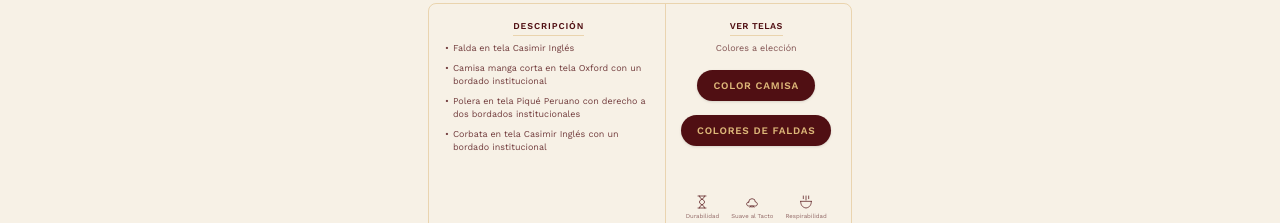
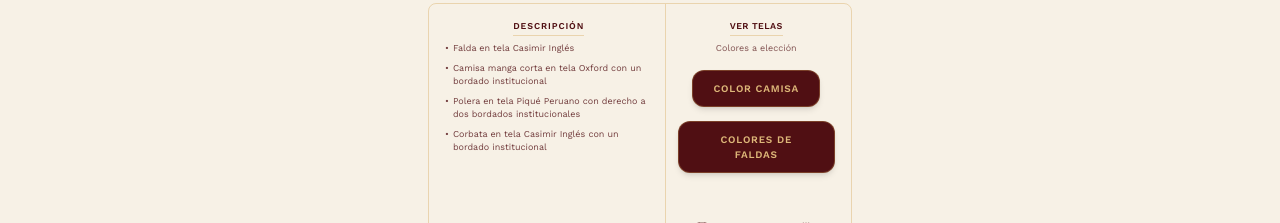
Before and after one commit to BladimirBLopez/Alexander-s-moda, a Next.js app: page /catalogo/casimir in a window 1280 px wide. Shown: the part 478-701 px from the top of the page. Built offline with nearby package versions, Linux system fonts and the light colour scheme; grey boxes are pictures that could not be loaded.

Commit message:
fix: rediseñar botones de VerColores (rounded-xl, borde dorado, sombra) para que se vean como botones aunque el texto ocupe 2 lineas

```diff
--- a/components/VerColores.tsx
+++ b/components/VerColores.tsx
@@ -79,7 +79,7 @@ export default function VerColores({
       <button
         type="button"
         onClick={() => setAbierto(true)}
-        className="text-[10px] uppercase tracking-[0.08em] text-[var(--color-hueso)] bg-[var(--color-bordo)] rounded-full px-4 py-2 mt-1.5 font-semibold shadow-sm hover:opacity-90 transition"
+        className="text-[10px] uppercase tracking-[0.08em] text-[var(--color-hueso)] bg-[var(--color-bordo)] rounded-xl px-5 py-2.5 mt-1.5 font-semibold shadow-md border border-[var(--color-bronce)]/40 hover:opacity-90 active:scale-95 transition"
       >
         {label}
       </button>
```
